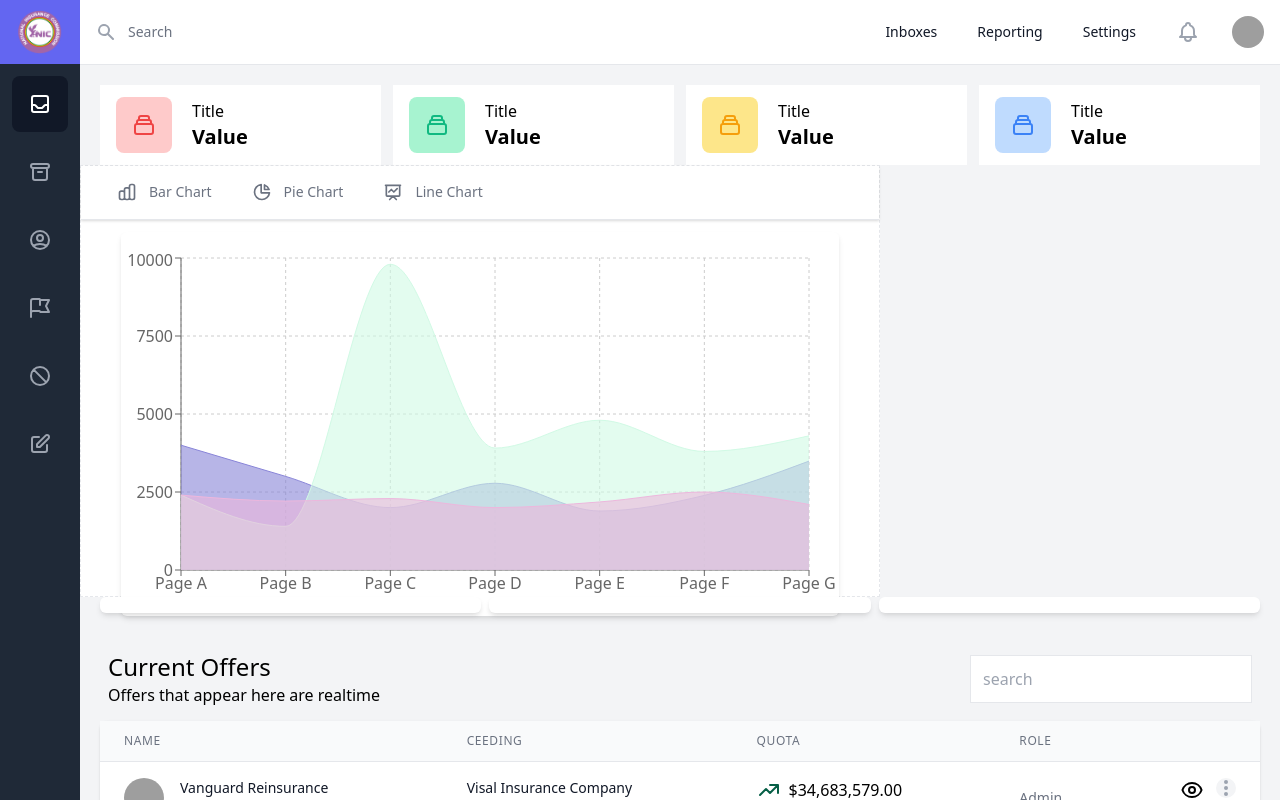
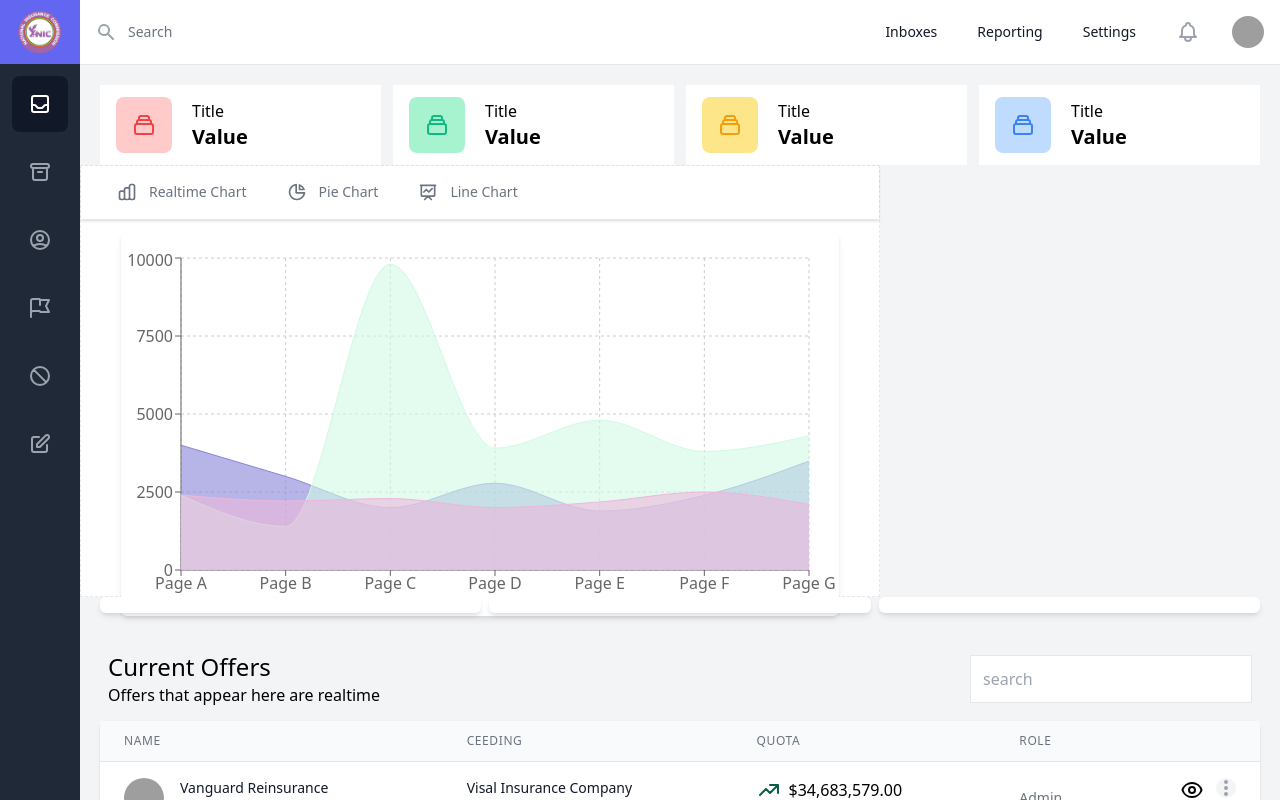
Before and after one commit to Khoby-790/template-nic, a React (Create React App) app: page / in a window 1280 px wide. Built offline with nearby package versions, Linux system fonts and the light colour scheme; grey boxes are pictures that could not be loaded.

Commit message:
--- Auto-Git Commit ---

```diff
--- a/src/pages/Dashboard/components/GraphTabs.tsx
+++ b/src/pages/Dashboard/components/GraphTabs.tsx
@@ -19,7 +19,7 @@ const GraphTabs = ({ data = [] }: Props) => {
                         <div className="border-b border-gray-200 bg-white shadow ">
                             <nav className="flex -mb-px">
                                 <button
-                                    onClick={() => setTab("barChart")}
+                                    onClick={() => setTab("realtime")}
                                     className={`ml-8 group inline-flex items-center py-4 px-1 border-b-2 border-transparent font-medium text-sm leading-5 ${tab === "barChart"
                                         ? "text-blue-600 border-blue-600"
                                         : "text-gray-500 hover:border-gray-300"
@@ -42,7 +42,7 @@ const GraphTabs = ({ data = [] }: Props) => {
                                         />
                                     </svg>
 
-                                    <span>Bar Chart</span>
+                                    <span>Realtime Chart</span>
                                 </button>
                                 <button
                                     onClick={() => setTab("pieChart")}
```
